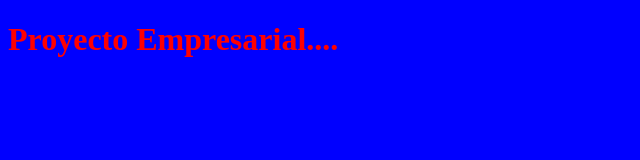
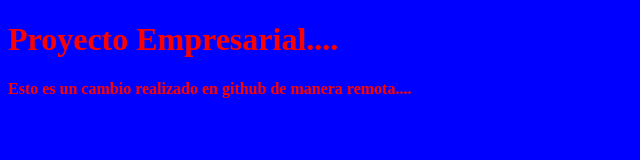
Before and after one commit to joM99/proyecto-web, a plain HTML site: page index.html in a window 1280 px wide. Shown: the whole page, without its empty margins (0-640 px from the left). Drawn offline with Linux system fonts and the light colour scheme.

Commit message:
Update index.html
Se agrego un párrafo nuevo

```diff
--- a/index.html
+++ b/index.html
@@ -8,6 +8,7 @@
 </head>
 <body>
     <h1>Proyecto Empresarial....</h1>
+    <p>Esto es un cambio realizado en github de manera remota....</p>
 
 </body>
 </html>
```
